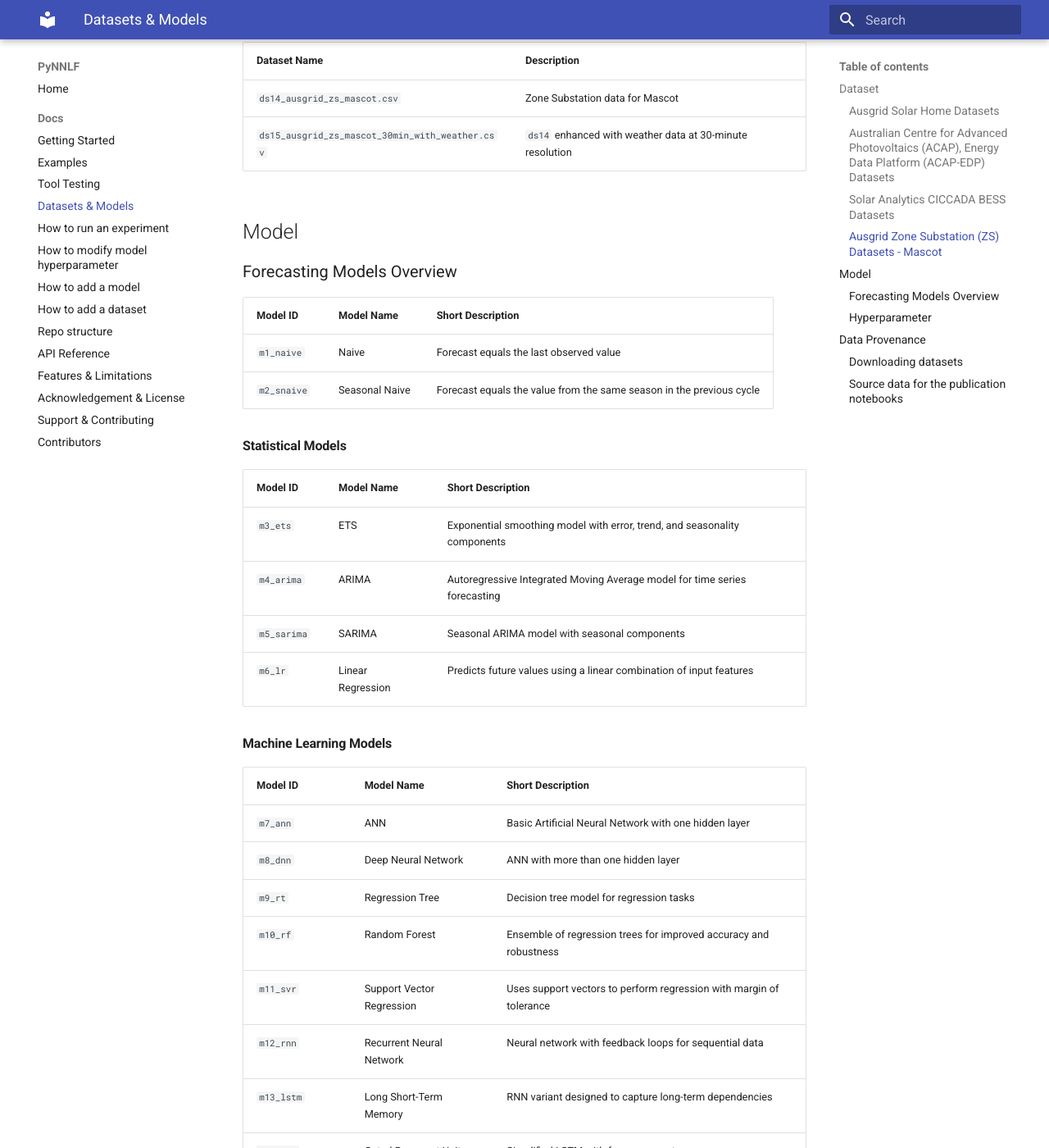
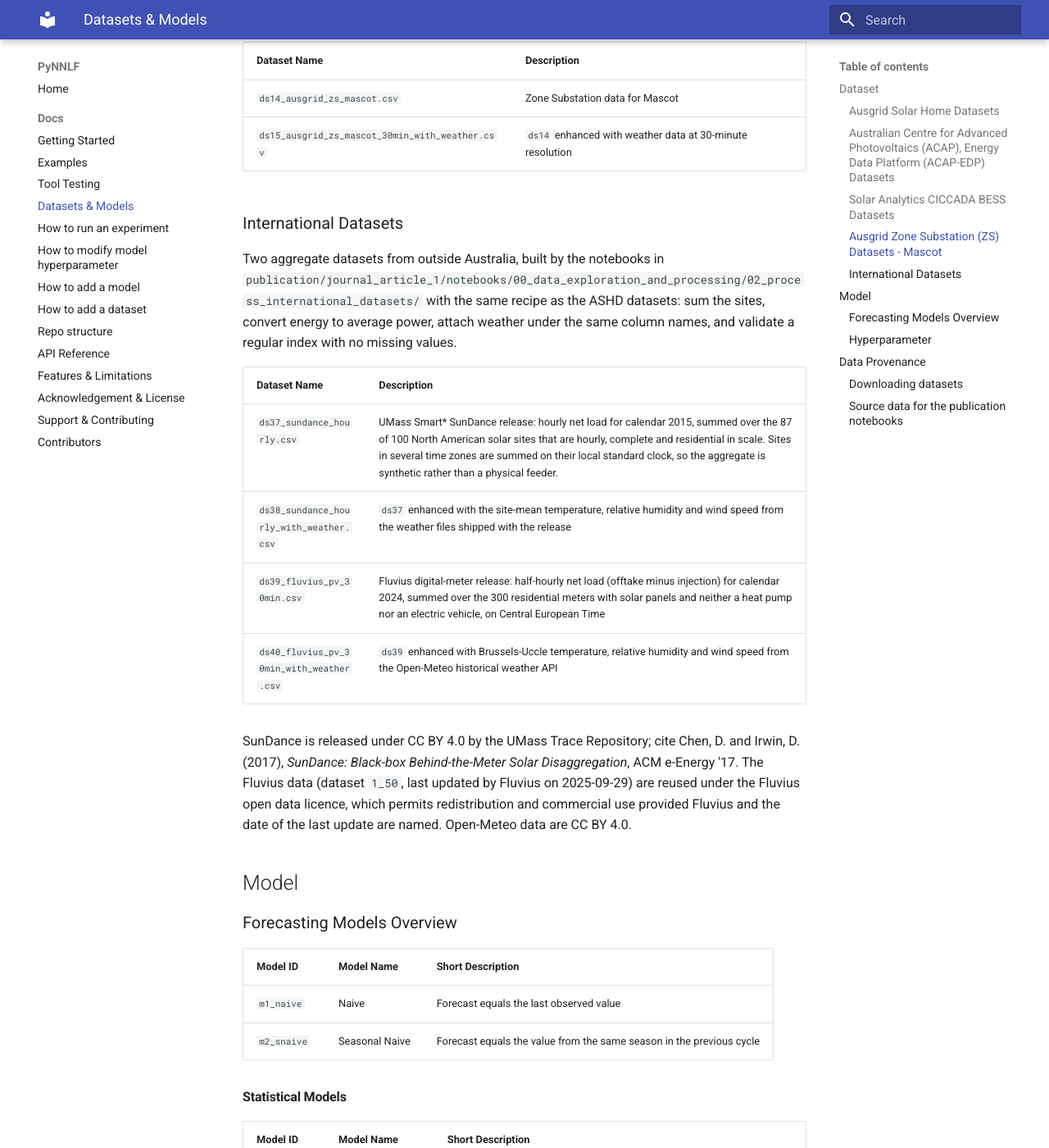
Before and after one commit to mssamhan31/PyNNLF, an MkDocs documentation site: the page built from docs/datasets_models.md, in a window 1280 px wide and 1400 px high, scrolled down 3110 px. Shown: the whole window at 82% size. Built offline with MkDocs 1.6.1 and Material for MkDocs 9.7.7, drawn with Linux system fonts in a browser that asks for light colours; some of the changed text lies outside the part shown.

Commit message:
Add SunDance and Fluvius aggregate datasets from North America and Belgium
- ds37/ds38: UMass Smart* SunDance hourly aggregate for 2015 (87 of 100
  sites, residential-scale and complete), with site-mean weather; CC BY 4.0
- ds39/ds40: Fluvius solar-household half-hourly aggregate for 2024 (300
  meters, Central European Time), with Open-Meteo weather at Brussels-Uccle;
  Fluvius open data licence permits redistribution with attribution
- Processing notebooks mirror the ASHD recipe and validate the exports;
  datasets registered in the download maps, metadata, docs and acknowledgements

Co-Authored-By: Claude Fable 5.1 <noreply@anthropic.com>

````diff
--- a/docs/datasets_models.md
+++ b/docs/datasets_models.md
@@ -81,6 +81,18 @@ Unlike the previous household-focused datasets, this dataset covers a zone subst
 | `ds14_ausgrid_zs_mascot.csv` | Zone Substation data for Mascot |
 | `ds15_ausgrid_zs_mascot_30min_with_weather.csv` | `ds14` enhanced with weather data at 30-minute resolution |
 
+### International Datasets
+Two aggregate datasets from outside Australia, built by the notebooks in `publication/journal_article_1/notebooks/00_data_exploration_and_processing/02_process_international_datasets/` with the same recipe as the ASHD datasets: sum the sites, convert energy to average power, attach weather under the same column names, and validate a regular index with no missing values.
+
+| Dataset Name | Description |
+| --- | --- |
+| `ds37_sundance_hourly.csv` | UMass Smart* SunDance release: hourly net load for calendar 2015, summed over the 87 of 100 North American solar sites that are hourly, complete and residential in scale. Sites in several time zones are summed on their local standard clock, so the aggregate is synthetic rather than a physical feeder. |
+| `ds38_sundance_hourly_with_weather.csv` | `ds37` enhanced with the site-mean temperature, relative humidity and wind speed from the weather files shipped with the release |
+| `ds39_fluvius_pv_30min.csv` | Fluvius digital-meter release: half-hourly net load (offtake minus injection) for calendar 2024, summed over the 300 residential meters with solar panels and neither a heat pump nor an electric vehicle, on Central European Time |
+| `ds40_fluvius_pv_30min_with_weather.csv` | `ds39` enhanced with Brussels-Uccle temperature, relative humidity and wind speed from the Open-Meteo historical weather API |
+
+SunDance is released under CC BY 4.0 by the UMass Trace Repository; cite Chen, D. and Irwin, D. (2017), *SunDance: Black-box Behind-the-Meter Solar Disaggregation*, ACM e-Energy '17. The Fluvius data (dataset `1_50`, last updated by Fluvius on 2025-09-29) are reused under the Fluvius open data licence, which permits redistribution and commercial use provided Fluvius and the date of the last update are named. Open-Meteo data are CC BY 4.0.
+
 ## Model
 
 ### Forecasting Models Overview
@@ -129,7 +141,10 @@ The datasets in `data/` are derived from the following sources, all cleared for
 | Australian Centre for Advanced Photovoltaics (ACAP), Energy Data Platform (ACAP-EDP) | `ds2`, `ds3`, `ds5`–`ds11`, `ds28`–`ds36` |
 | Ausgrid zone substation, Mascot | `ds14`, `ds15` |
 | Solar Analytics CICCADA battery energy storage system (BESS) cohort | South Australian BESS datasets |
-| Solcast and the Australian Bureau of Meteorology (BOM) | weather and cloud variables in the `_with_weather` variants |
+| Solcast and the Australian Bureau of Meteorology (BOM) | weather and cloud variables in the Australian `_with_weather` variants |
+| UMass Smart* SunDance release (CC BY 4.0) | `ds37`, `ds38` |
+| Fluvius Open Data (Fluvius open data licence) | `ds39`, `ds40` |
+| Open-Meteo historical weather API (CC BY 4.0) | weather variables in `ds40` |
 
 ### Downloading datasets
 
@@ -152,4 +167,4 @@ Set `PYNNLF_RAW_DATA_DIR` to the directory holding your source data folders befo
 $env:PYNNLF_RAW_DATA_DIR = "D:\pynnlf_source_data"
 ```
 
-Those notebooks expect the `1. raw`, `2. processed` and `3. cleaned` folders beneath that root, plus `reference/ch5_data.xlsx` for the comparison tables in section 01. A notebook that needs the variable raises an error naming it if it is unset.
+Those notebooks expect the `1. raw`, `2. processed` and `3. cleaned` folders beneath that root. The international datasets read `1. raw/SunDance/SunDance_data_release/` (the unpacked SunDance archive), `1. raw/Fluvius/` (the Fluvius `Deel_1` ZIP and legend workbook) and `1. raw/Open-Meteo/` (fetched by the notebook when absent). A notebook that needs the variable raises an error naming it if it is unset.
--- a/src/pynnlf/scaffold/specs/pynnlf_config.yaml
+++ b/src/pynnlf/scaffold/specs/pynnlf_config.yaml
@@ -35,6 +35,10 @@ datasets:
   ds34: ds34_acap-edp_1000hh_sample01_30min_with_weather.csv
   ds35: ds35_acap-edp_1000hh_sample02_30min_with_weather.csv
   ds36: ds36_acap-edp_1000hh_sample03_30min_with_weather.csv
+  ds37: ds37_sundance_hourly.csv
+  ds38: ds38_sundance_hourly_with_weather.csv
+  ds39: ds39_fluvius_pv_30min.csv
+  ds40: ds40_fluvius_pv_30min_with_weather.csv
 
 forecast_horizons:
   fh1: 30
````
Also changed, not shown: README.md (+2 -2 lines), docs/ack_license.md (+1 -1 lines), example_project/README_WORKSPACE.md (+1 -1 lines), publication/journal_article_1/data/README_data.md (+2 -0 lines), 14 other files.
